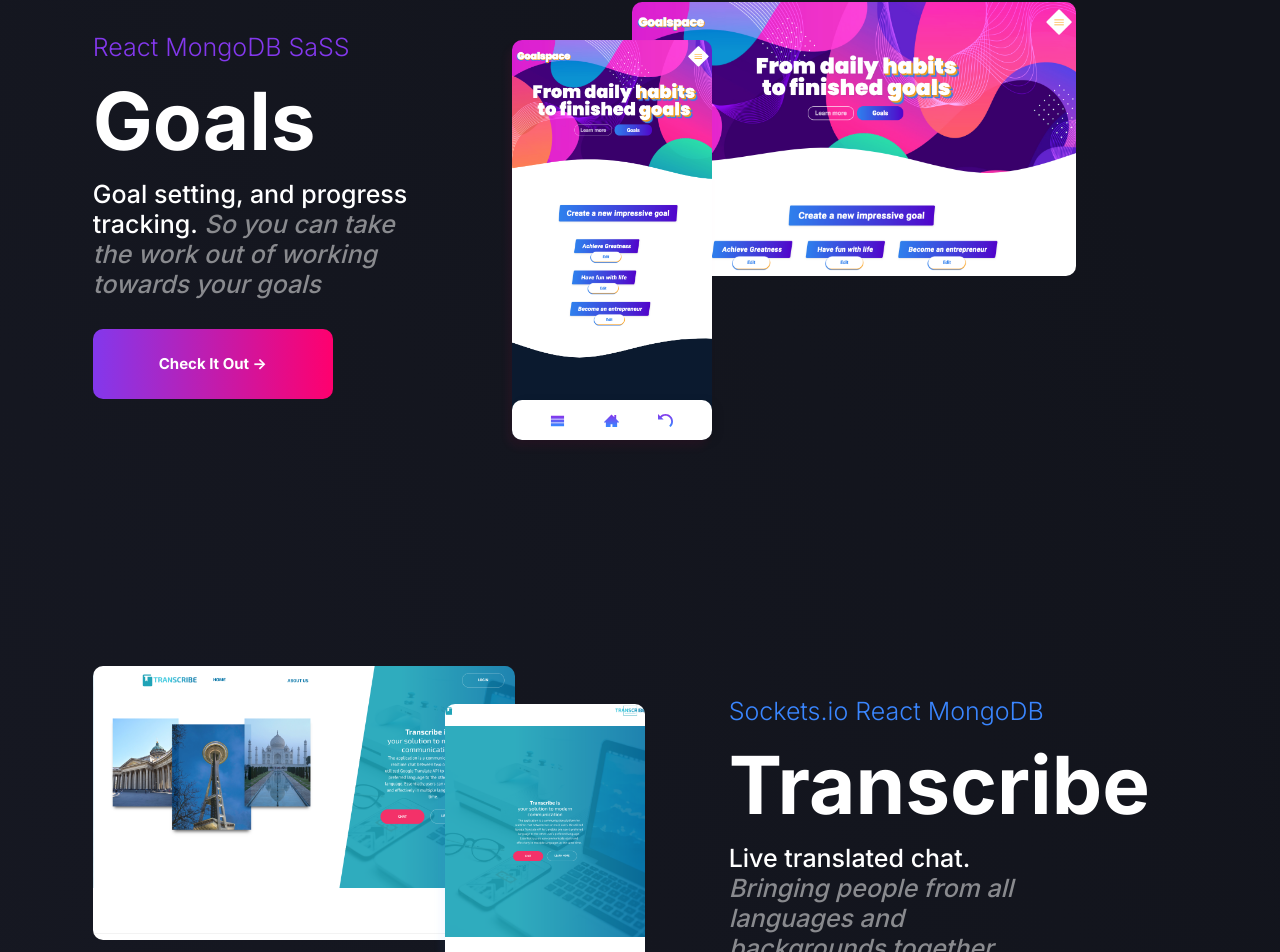
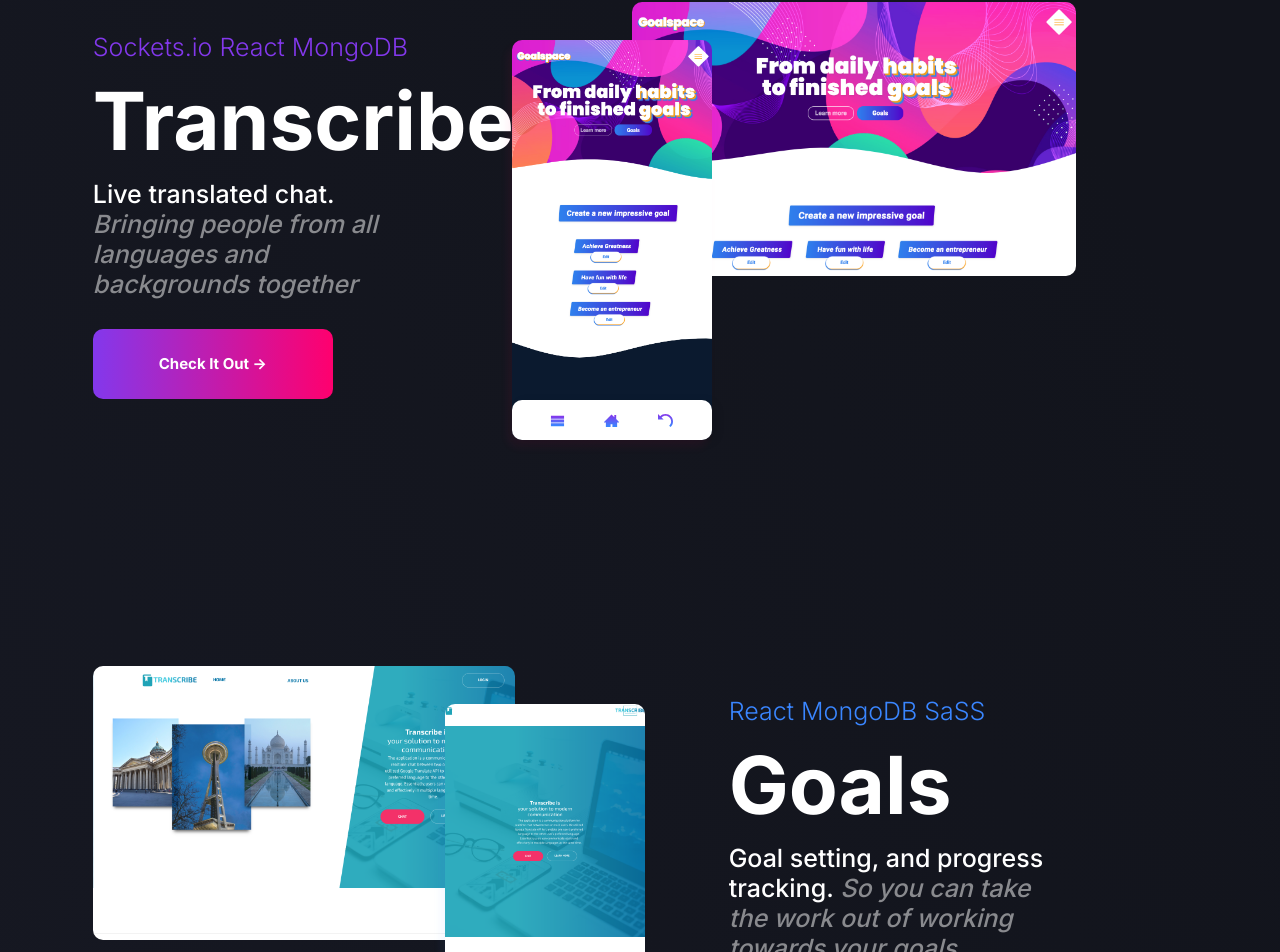
Before and after one commit to Martinbalke/Portfolio, a React (Create React App) app: page / in a window 1280 px wide. Shown: the part 1283-2235 px from the top of the page. Built offline with nearby package versions, Linux system fonts and the light colour scheme.

Commit message:
changing order and link

```diff
--- a/src/components/App.js
+++ b/src/components/App.js
@@ -8,41 +8,66 @@
 function App() {
   return (
 		<div className='App'>
-      <Animation/>
+			<Animation />
 			<Hero />
-      <div className="projects">
-        <div className="projects__text" id='projects'>
-          <h3 className="projects__tertiary">Projects</h3>
-          <p className="projects__subtext"> Solving problems, making an impact.</p>
-          <p className="projects__description">Software should make life better. <em>I embrace this philosophy when approaching a new project. I'm always looking for a way to use my skills to make the world a better place. </em></p>
+			<div className='projects'>
+				<div className='projects__text' id='projects'>
+					<h3 className='projects__tertiary'>Projects</h3>
+					<p className='projects__subtext'>
+						{' '}
+						Solving problems, making an impact.
+					</p>
+					<p className='projects__description'>
+						Software should make life better.{' '}
+						<em>
+							I embrace this philosophy when approaching a new project. I'm
+							always looking for a way to use my skills to make the world a
+							better place.{' '}
+						</em>
+					</p>
 				</div>
 			</div>
-      <div className="selector">
+      <div className='selector'>
+
+        <Project
+          technologies='Sockets.io React MongoDB'
+          projectName='Transcribe'
+          description={[
+            'Live translated chat. ',
+            <em key='1'>
+              Bringing people from all languages and backgrounds together
+            </em>,
+          ]}
+          website='https://transcribe-chat.netlify.app/'
+        />
+
 				<Project
 					technologies='React MongoDB SaSS'
 					projectName='Goals'
-          description={['Goal setting, and progress tracking. ', <em key='1'>So you can take the work out of working towards your goals </em>]}
+					description={[
+						'Goal setting, and progress tracking. ',
+						<em key='1'>
+							So you can take the work out of working towards your goals{' '}
+						</em>,
+					]}
 					website='https://goalspace.netlify.app/'
 				/>
 
 				<Project
-          technologies='Sockets.io React MongoDB'
-          projectName='Transcribe'
-          description={['Live translated chat. ', <em key='1'>Bringing people from all languages and backgrounds together</em>]}
-          website='https://transcribe-chat.com/'
-        />
-
-        <Project
-
 					technologies='Jquery Handlebars PSQL'
 					projectName='Imflix'
-          description={[`Taking the confusion out of Netflix's rating system. `, <em key='1'>Making the experience of searching for a new title chill.</em>]}
+					description={[
+						`Taking the confusion out of Netflix's rating system. `,
+						<em key='1'>
+							Making the experience of searching for a new title chill.
+						</em>,
+					]}
 					website='http://imflix.herokuapp.com'
 				/>
 			</div>
-      <BusinessCard/>
+			<BusinessCard />
 			<Footer />
-    </div >
+		</div>
 	);
 }
 
```
Lines whose indentation alone changed are shown as unchanged.
